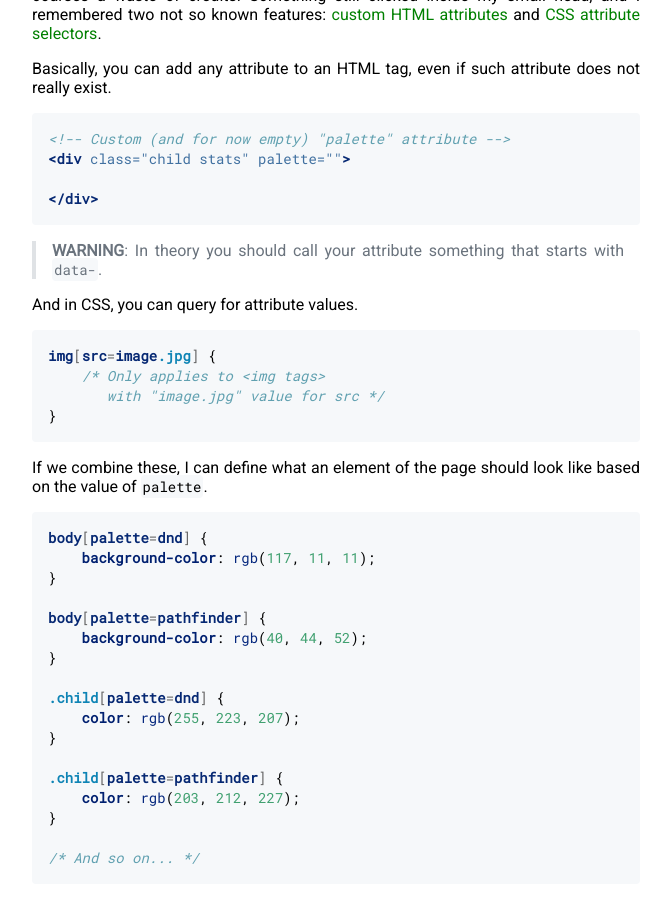
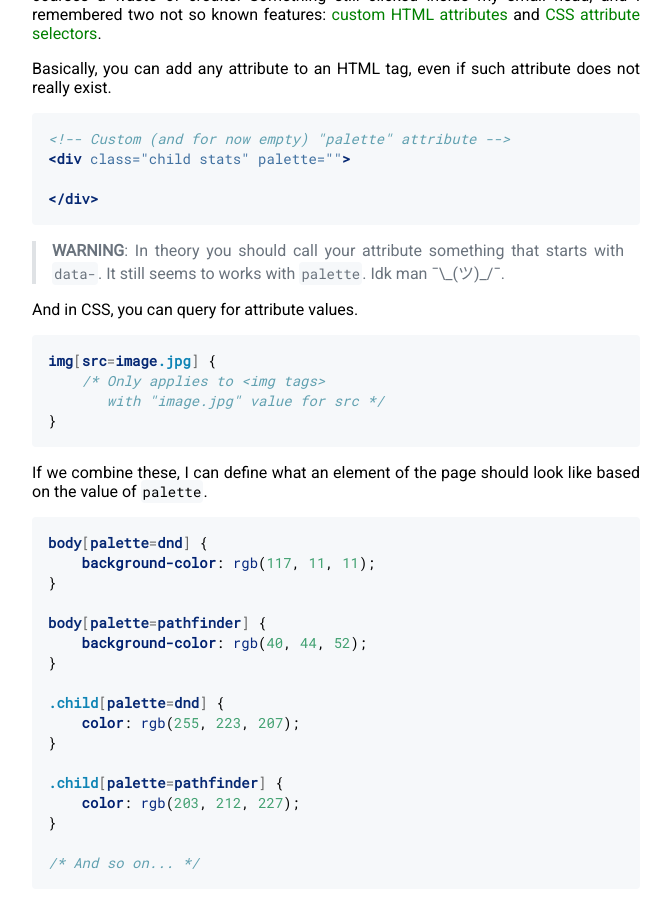
Before and after one commit to ricdezen/ricdezen.github.io, a Jekyll site: the page built from _posts/2022-08-18-html-properties.md, in a window 1280 px wide and 900 px high, scrolled down 1486 px. Shown: the whole window, without its empty margins (304-975 px from the left). Built offline with Jekyll 4.4.1, drawn with Linux system fonts in a browser that asks for light colours; our own code applies the rules of GitHub Pages for plain Markdown files.

Commit message:
Fix to article

````diff
--- a/_posts/2022-08-18-html-properties.md
+++ b/_posts/2022-08-18-html-properties.md
@@ -80,7 +80,7 @@ not really exist.
 </div>
 ```
 
-> **WARNING**: In theory you should call your attribute something that starts with `data-`.
+> **WARNING**: In theory you should call your attribute something that starts with `data-`. It still seems to works with `palette`. Idk man ¯\\\_(ツ)\_/¯.
 
 And in CSS, you can query for attribute values.
 
````
